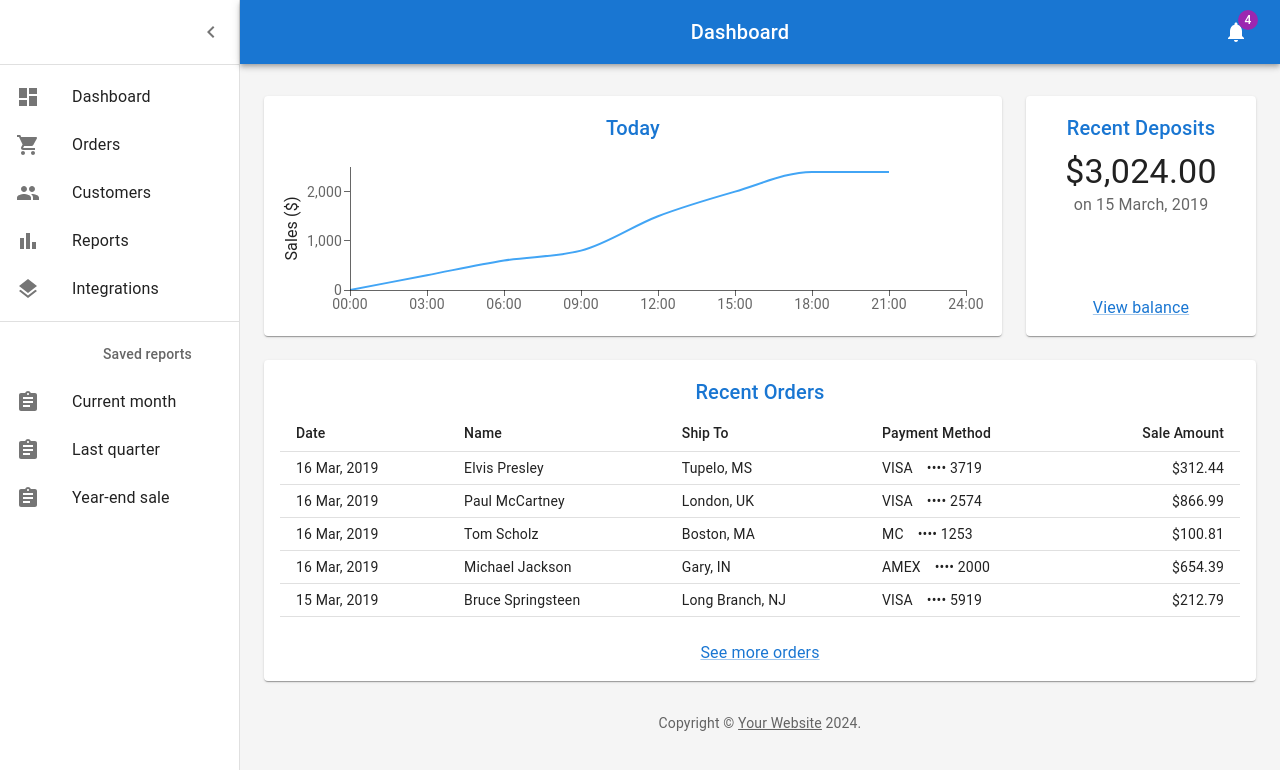
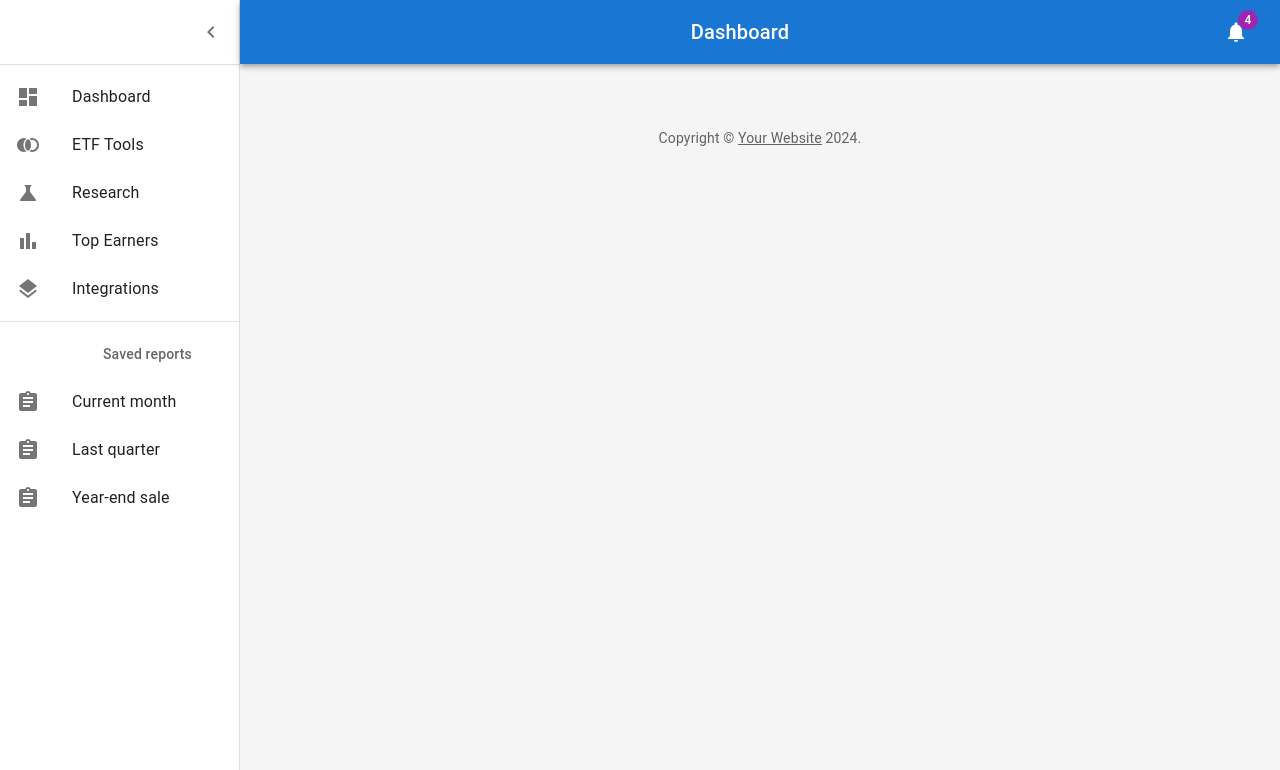
Before and after one commit to lanceczlt/Fund-Forge, a React (Create React App) app in the folder fund-forge/: page /etf-tools in a window 1280 px wide. Shown: the top 770 px of the page. Built offline with nearby package versions, Linux system fonts and the light colour scheme.

Commit message:
add react routes and etf tools page

```diff
--- a/fund-forge/package.json
+++ b/fund-forge/package.json
@@ -40,5 +40,8 @@
       "last 1 firefox version",
       "last 1 safari version"
     ]
+  },
+  "devDependencies": {
+    "react-router-dom": "^6.21.3"
   }
 }
--- a/fund-forge/src/App.js
+++ b/fund-forge/src/App.js
@@ -1,11 +1,19 @@
-import logo from './logo.svg';
 import './App.css';
 import Dashboard from './components/Dashboard';
+import EtfTools from './pages/etfTools'
+import { BrowserRouter, Routes, Route } from "react-router-dom";
 
 function App() {
   return (
     <div className="App">
-      <Dashboard></Dashboard>
+      <BrowserRouter>
+        <Routes>
+          <Route path="/" element={<Dashboard/>}/>
+          <Route path="/etf-tools" element={<EtfTools/>}/>
+        </Routes>
+      </BrowserRouter>
+
+
     </div>
   );
 }
--- a/fund-forge/src/components/Dashboard.js
+++ b/fund-forge/src/components/Dashboard.js
@@ -128,7 +128,7 @@
             </IconButton>
           </Toolbar>
         </AppBar>
-        <Drawer variant="permanent" open={open}>
+        <Drawer variant="permanent" open={open} backgroundColor="#5A5A5A">
           <Toolbar
             sx={{
               display: 'flex',
@@ -142,7 +142,7 @@
             </IconButton>
           </Toolbar>
           <Divider />
-          <List component="nav">
+          <List component="nav" >
             {mainListItems}
             <Divider sx={{ my: 1 }} />
             {secondaryListItems}
--- a/fund-forge/src/components/Deposits.js
+++ b/fund-forge/src/components/Deposits.js
@@ -12,7 +12,7 @@
     <React.Fragment>
       <Title>Recent Deposits</Title>
       <Typography component="p" variant="h4">
-        $3,024.00
+
       </Typography>
       <Typography color="text.secondary" sx={{ flex: 1 }}>
         on 15 March, 2019
--- a/fund-forge/src/components/Deposits.tsx
+++ b/fund-forge/src/components/Deposits.tsx
@@ -12,7 +12,7 @@
     <React.Fragment>
       <Title>Recent Deposits</Title>
       <Typography component="p" variant="h4">
-        $3,024.00
+
       </Typography>
       <Typography color="text.secondary" sx={{ flex: 1 }}>
         on 15 March, 2019
--- a/fund-forge/src/components/listItems.js
+++ b/fund-forge/src/components/listItems.js
@@ -4,11 +4,12 @@
 import ListItemText from '@mui/material/ListItemText';
 import ListSubheader from '@mui/material/ListSubheader';
 import DashboardIcon from '@mui/icons-material/Dashboard';
-import ShoppingCartIcon from '@mui/icons-material/ShoppingCart';
 import PeopleIcon from '@mui/icons-material/People';
 import BarChartIcon from '@mui/icons-material/BarChart';
 import LayersIcon from '@mui/icons-material/Layers';
 import AssignmentIcon from '@mui/icons-material/Assignment';
+import JoinLeftIcon from '@mui/icons-material/JoinLeft';
+import ScienceIcon from '@mui/icons-material/Science';
 
 export const mainListItems = (
   <React.Fragment>
@@ -20,21 +21,21 @@
     </ListItemButton>
     <ListItemButton>
       <ListItemIcon>
-        <ShoppingCartIcon />
+        <JoinLeftIcon/>
       </ListItemIcon>
-      <ListItemText primary="Orders" />
+      <ListItemText primary="ETF Tools" />
     </ListItemButton>
     <ListItemButton>
       <ListItemIcon>
-        <PeopleIcon />
+        <ScienceIcon />
       </ListItemIcon>
-      <ListItemText primary="Customers" />
+      <ListItemText primary="Research" />
     </ListItemButton>
     <ListItemButton>
       <ListItemIcon>
         <BarChartIcon />
       </ListItemIcon>
-      <ListItemText primary="Reports" />
+      <ListItemText primary="Top Earners" />
     </ListItemButton>
     <ListItemButton>
       <ListItemIcon>
--- /dev/null
+++ b/fund-forge/src/pages/etfTools.js
@@ -0,0 +1,166 @@
+import * as React from 'react';
+import { styled, createTheme, ThemeProvider } from '@mui/material/styles';
+import CssBaseline from '@mui/material/CssBaseline';
+import MuiDrawer from '@mui/material/Drawer';
+import Box from '@mui/material/Box';
+import MuiAppBar from '@mui/material/AppBar';
+import Toolbar from '@mui/material/Toolbar';
+import List from '@mui/material/List';
+import Typography from '@mui/material/Typography';
+import Divider from '@mui/material/Divider';
+import IconButton from '@mui/material/IconButton';
+import Badge from '@mui/material/Badge';
+import Container from '@mui/material/Container';
+import Link from '@mui/material/Link';
+import MenuIcon from '@mui/icons-material/Menu';
+import ChevronLeftIcon from '@mui/icons-material/ChevronLeft';
+import NotificationsIcon from '@mui/icons-material/Notifications';
+import { mainListItems, secondaryListItems } from '../components/listItems'
+
+function Copyright(props) {
+    return (
+      <Typography variant="body2" color="text.secondary" align="center" {...props}>
+        {'Copyright © '}
+        <Link color="inherit" href="https://mui.com/">
+          Your Website
+        </Link>{' '}
+        {new Date().getFullYear()}
+        {'.'}
+      </Typography>
+    );
+  }
+
+  const drawerWidth = 240;
+
+  const AppBar = styled(MuiAppBar, {
+    shouldForwardProp: (prop) => prop !== 'open',
+  })(({ theme, open }) => ({
+    zIndex: theme.zIndex.drawer + 1,
+    transition: theme.transitions.create(['width', 'margin'], {
+      easing: theme.transitions.easing.sharp,
+      duration: theme.transitions.duration.leavingScreen,
+    }),
+    ...(open && {
+      marginLeft: drawerWidth,
+      width: `calc(100% - ${drawerWidth}px)`,
+      transition: theme.transitions.create(['width', 'margin'], {
+        easing: theme.transitions.easing.sharp,
+        duration: theme.transitions.duration.enteringScreen,
+      }),
+    }),
+  }));
+
+  const Drawer = styled(MuiDrawer, { shouldForwardProp: (prop) => prop !== 'open' })(
+    ({ theme, open }) => ({
+      '& .MuiDrawer-paper': {
+        position: 'relative',
+        whiteSpace: 'nowrap',
+        width: drawerWidth,
+        transition: theme.transitions.create('width', {
+          easing: theme.transitions.easing.sharp,
+          duration: theme.transitions.duration.enteringScreen,
+        }),
+        boxSizing: 'border-box',
+        ...(!open && {
+          overflowX: 'hidden',
+          transition: theme.transitions.create('width', {
+            easing: theme.transitions.easing.sharp,
+            duration: theme.transitions.duration.leavingScreen,
+          }),
+          width: theme.spacing(7),
+          [theme.breakpoints.up('sm')]: {
+            width: theme.spacing(9),
+          },
+        }),
+      },
+    }),
+  );
+
+  // TODO remove, this demo shouldn't need to reset the theme.
+  const defaultTheme = createTheme();
+
+export default function EtfTools() {
+    const [open, setOpen] = React.useState(true);
+    const toggleDrawer = () => {
+      setOpen(!open);
+    };
+
+    return (
+      <ThemeProvider theme={defaultTheme}>
+        <Box sx={{ display: 'flex' }}>
+          <CssBaseline />
+          <AppBar position="absolute" open={open}>
+            <Toolbar
+              sx={{
+                pr: '24px', // keep right padding when drawer closed
+              }}
+            >
+              <IconButton
+                edge="start"
+                color="inherit"
+                aria-label="open drawer"
+                onClick={toggleDrawer}
+                sx={{
+                  marginRight: '36px',
+                  ...(open && { display: 'none' }),
+                }}
+              >
+                <MenuIcon />
+              </IconButton>
+              <Typography
+                component="h1"
+                variant="h6"
+                color="inherit"
+                noWrap
+                sx={{ flexGrow: 1 }}
+              >
+                Dashboard
+              </Typography>
+              <IconButton color="inherit">
+                <Badge badgeContent={4} color="secondary">
+                  <NotificationsIcon />
+                </Badge>
+              </IconButton>
+            </Toolbar>
+          </AppBar>
+          <Drawer variant="permanent" open={open} backgroundColor="#5A5A5A">
+            <Toolbar
+              sx={{
+                display: 'flex',
+                alignItems: 'center',
+                justifyContent: 'flex-end',
+                px: [1],
+              }}
+            >
+              <IconButton onClick={toggleDrawer}>
+                <ChevronLeftIcon />
+              </IconButton>
+            </Toolbar>
+            <Divider />
+            <List component="nav" >
+              {mainListItems}
+              <Divider sx={{ my: 1 }} />
+              {secondaryListItems}
+            </List>
+          </Drawer>
+          <Box
+            component="main"
+            sx={{
+              backgroundColor: (theme) =>
+                theme.palette.mode === 'light'
+                  ? theme.palette.grey[100]
+                  : theme.palette.grey[900],
+              flexGrow: 1,
+              height: '100vh',
+              overflow: 'auto',
+            }}
+          >
+            <Toolbar />
+            <Container maxWidth="lg" sx={{ mt: 4, mb: 4 }}>
+              <Copyright sx={{ pt: 4 }} />
+            </Container>
+          </Box>
+        </Box>
+      </ThemeProvider>
+    );
+  }
```
Also changed, not shown: 1 other file (tests, documents, lock files or other folders).
